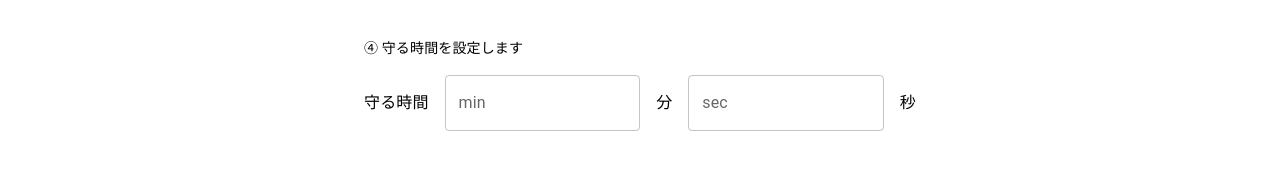
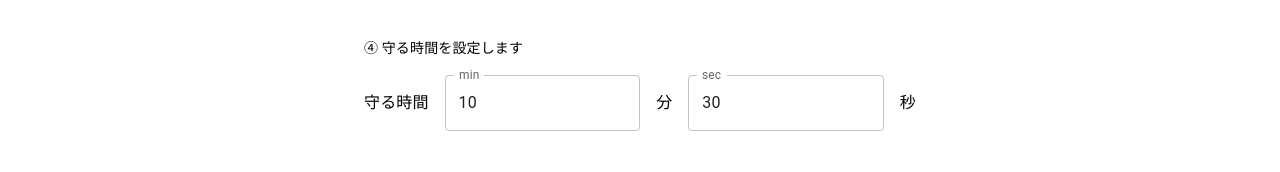
Before and after one commit to chika-create/onigiri-calc, a React (Create React App) app: page / in a window 1280 px wide. Both pictures are taken after a click on the tab "使い方". Shown: the part 617-789 px from the top of the page. Built offline with nearby package versions, Linux system fonts and the light colour scheme.

Commit message:
update: 入力例の数字を変更

```diff
--- a/src/components/parts/howto/CalcTime.tsx
+++ b/src/components/parts/howto/CalcTime.tsx
@@ -23,7 +23,7 @@ export default function CalcTime(props: any) {
         type="number"
         variant="outlined"
         label="min"
-        {...register("minNum")}
+        value={10}
         sx={{
           ml: 2,
         }}
@@ -41,7 +41,7 @@ export default function CalcTime(props: any) {
         type="number"
         label="sec"
         variant="outlined"
-        {...register("secNum")}
+        value={30}
         sx={{
           ml: 2,
         }}
--- a/src/components/parts/howto/countOutput/FullOnigiri.tsx
+++ b/src/components/parts/howto/countOutput/FullOnigiri.tsx
@@ -25,7 +25,7 @@ export default function FullStack() {
           textAlign: "center",
         }}
       >
-        400
+        796
       </Typography>
       <Tooltip title="ContentCopyIcon">
         <IconButton>
--- a/src/components/parts/howto/countOutput/FullStack.tsx
+++ b/src/components/parts/howto/countOutput/FullStack.tsx
@@ -25,7 +25,7 @@ export default function FullStack() {
           textAlign: "center",
         }}
       >
-        200
+        398
       </Typography>
       <Tooltip title="ContentCopyIcon">
         <IconButton>
```
